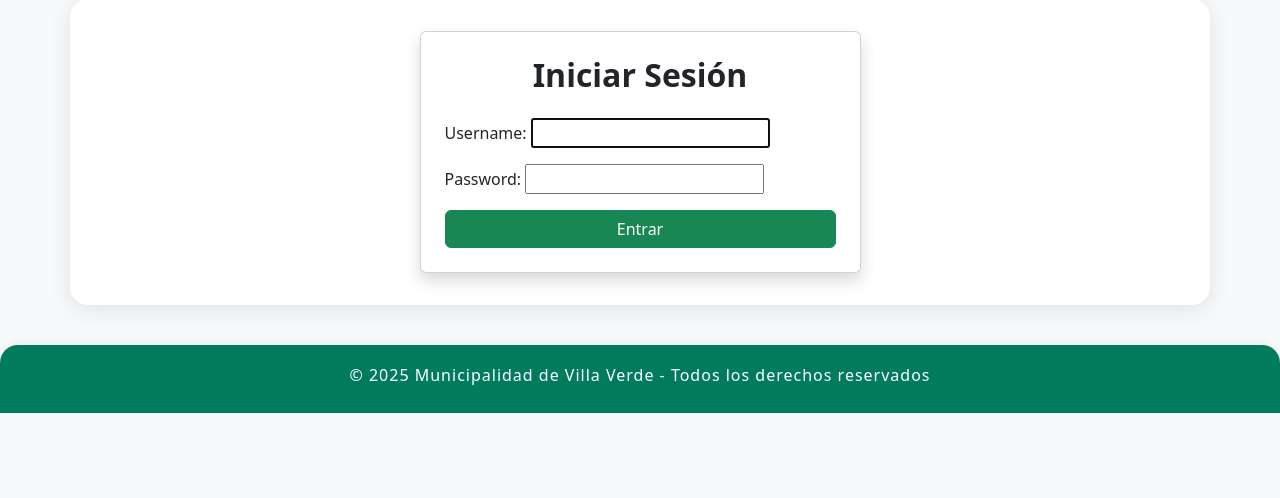
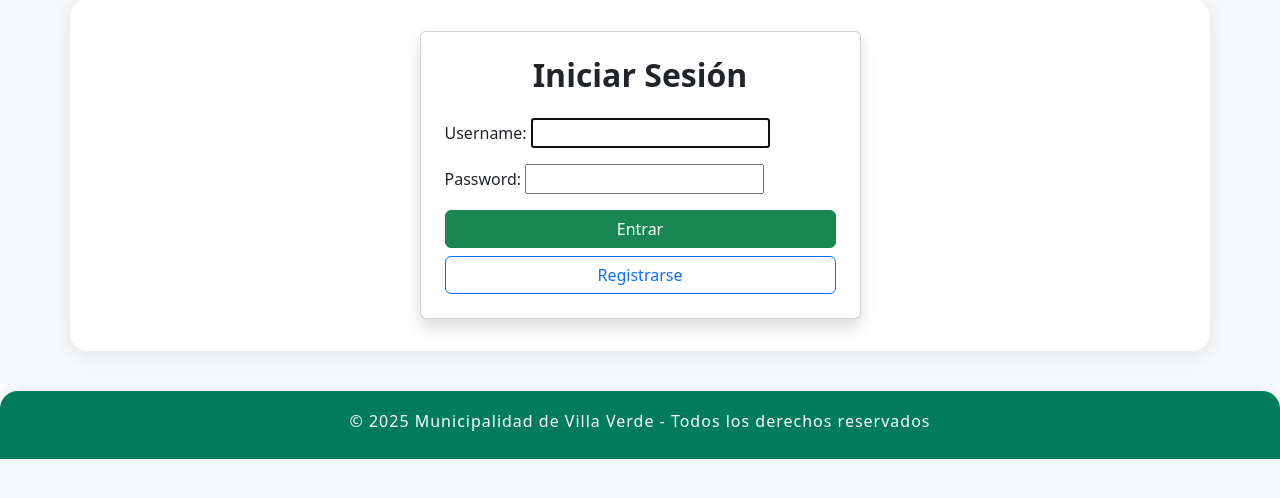
Before and after one commit to Aikodv/CERTAMEN3-ALCAINO-POZO-GAETE, a Django app: page /login/ in a window 1280 px wide. Shown: the part 104-602 px from the top of the page. Run offline with Django 4.2, Linux system fonts and the light colour scheme.

Commit message:
Boton para registrarse en el login

```diff
--- a/villa_verde/talleres/templates/talleres/login.html
+++ b/villa_verde/talleres/templates/talleres/login.html
@@ -10,10 +10,13 @@
             <form method="post">
                 {% csrf_token %}
                 {{ form.as_p }}
-                <div class="d-grid">
+                <div class="d-grid mb-2">
                     <button type="submit" class="btn btn-success">Entrar</button>
                 </div>
             </form>
+            <div class="d-grid">
+                <a href="{% url 'register' %}" class="btn btn-outline-primary">Registrarse</a>
+            </div>
         </div>
     </div>
 </div>
```
